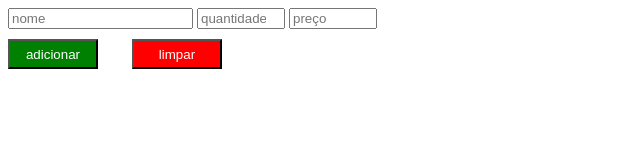
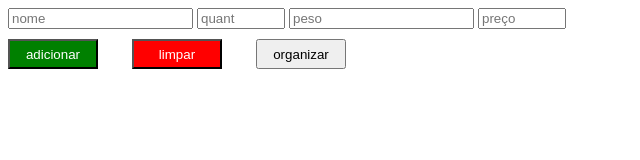
Before and after one commit to samueldesouzamalaquias/criador-lista-objetos, a plain HTML site: page index.html in a window 1280 px wide. Shown: the whole page, without its empty margins (0-640 px from the left). Drawn offline with Linux system fonts and the light colour scheme.

Commit message:
Update index.html
Added "organizar" button

```diff
--- a/index.html
+++ b/index.html
@@ -7,11 +7,13 @@
 </head>
 <body>
   <input placeholder="nome" id="inputNome" type="text">
-  <input placeholder="quantidade" id="inputQuant" type="number">
+  <input placeholder="quant" id="inputQuant" type="number">
+  <input placeholder="peso" id="inputPeso">
   <input placeholder="preço" id="inputPreço" type="number">
   <div>
     <button id="btAdicionar">adicionar</button>
     <button id="btLimpar">limpar</button>
+    <button id="btOrganizar">organizar</button>
   </div>
   <p id="totParag"></p>
   <div id="main-div"></div>
```
